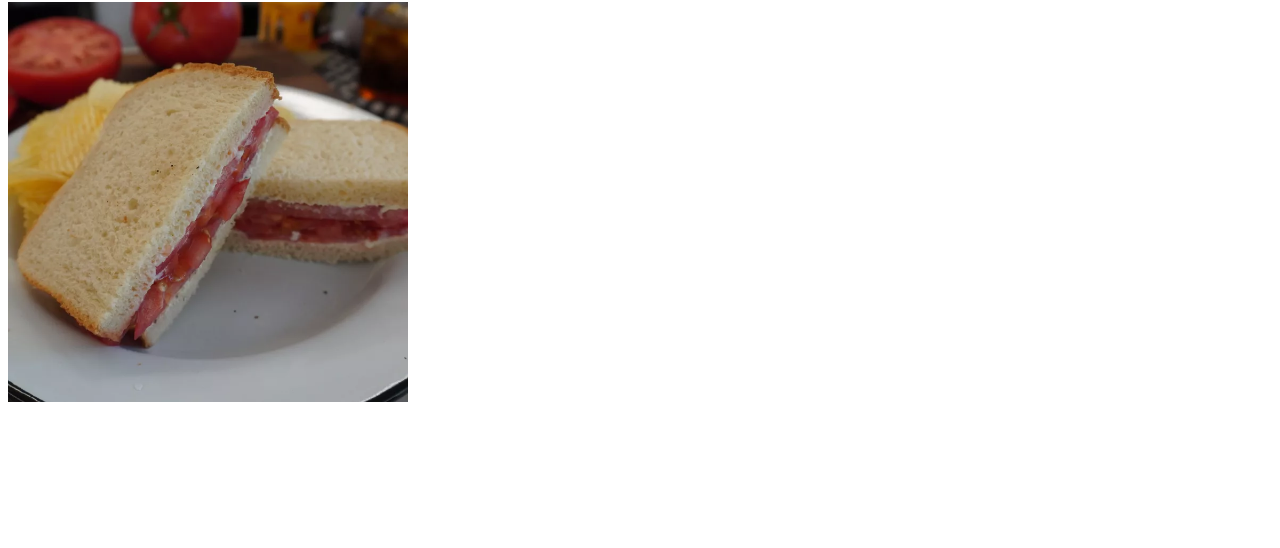
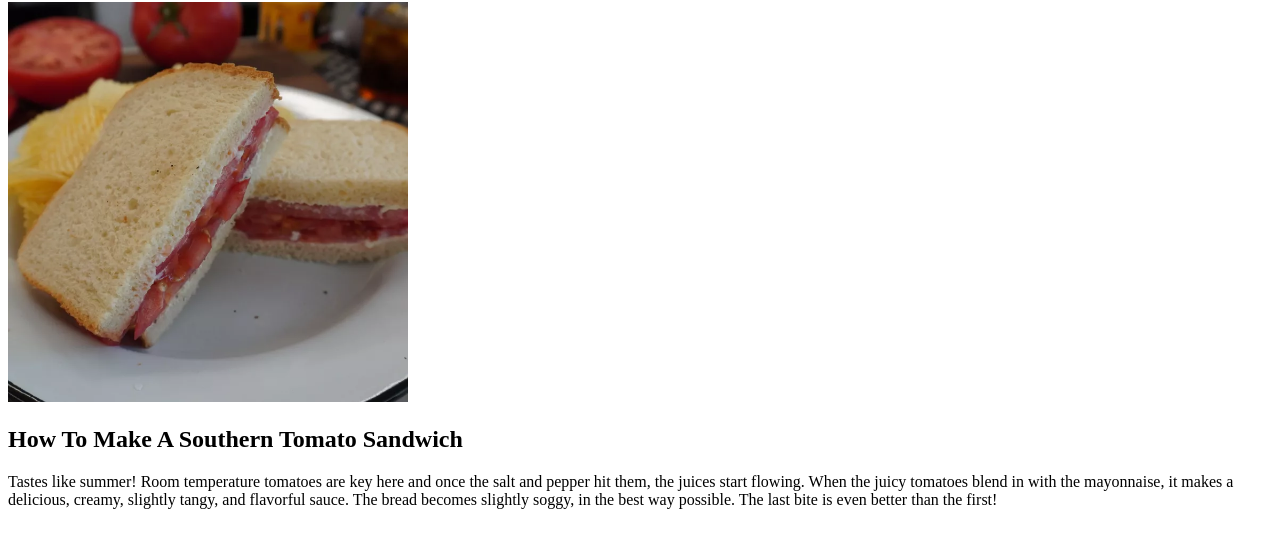
Before and after one commit to jhenrycoates/odin-recipes, a plain HTML site: page recipes/southern-tomato-sandwich.html in a window 1280 px wide. Shown: the part 78-626 px from the top of the page. Drawn offline with Linux system fonts and the light colour scheme.

Commit message:
Add description for sandwich we are making

```diff
--- a/recipes/southern-tomato-sandwich.html
+++ b/recipes/southern-tomato-sandwich.html
@@ -8,5 +8,7 @@
 <body>
     <h1>Southern Tomato Sandwhich</h1>
     <img src="../img/1Southern-Tomato-Sandwich-2000-b829a63dfd094c5bb0f367a512767771.webp" alt="white bread sandwich with tomatoes, mayonnaise, salt, and pepper" height="400" width="400">
+    <h2>How To Make A Southern Tomato Sandwich</h2>
+    <p>Tastes like summer! Room temperature tomatoes are key here and once the salt and pepper hit them, the juices start flowing. When the juicy tomatoes blend in with the mayonnaise, it makes a delicious, creamy, slightly tangy, and flavorful sauce. The bread becomes slightly soggy, in the best way possible. The last bite is even better than the first!</p>
 </body>
 </html>
```
